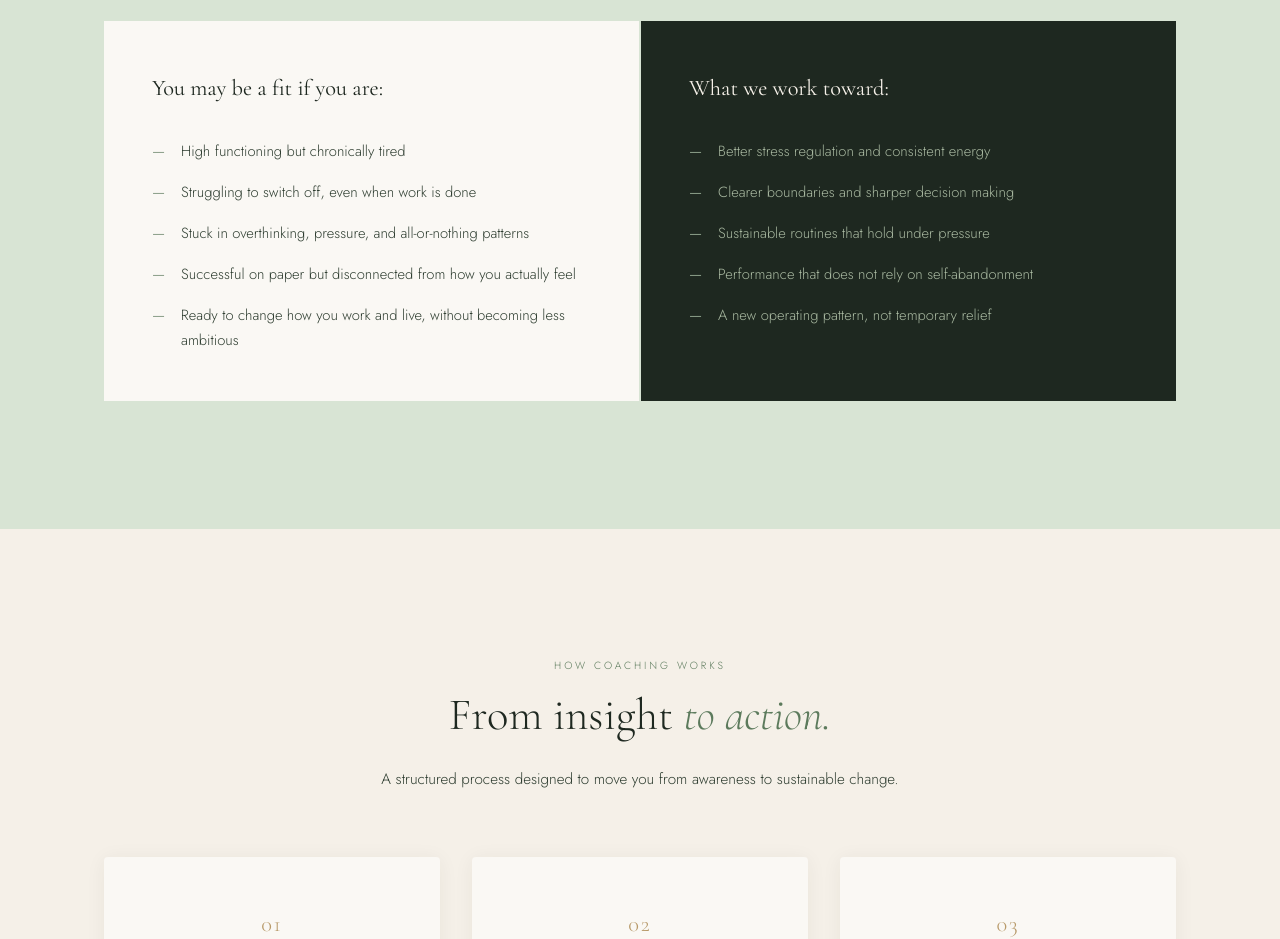
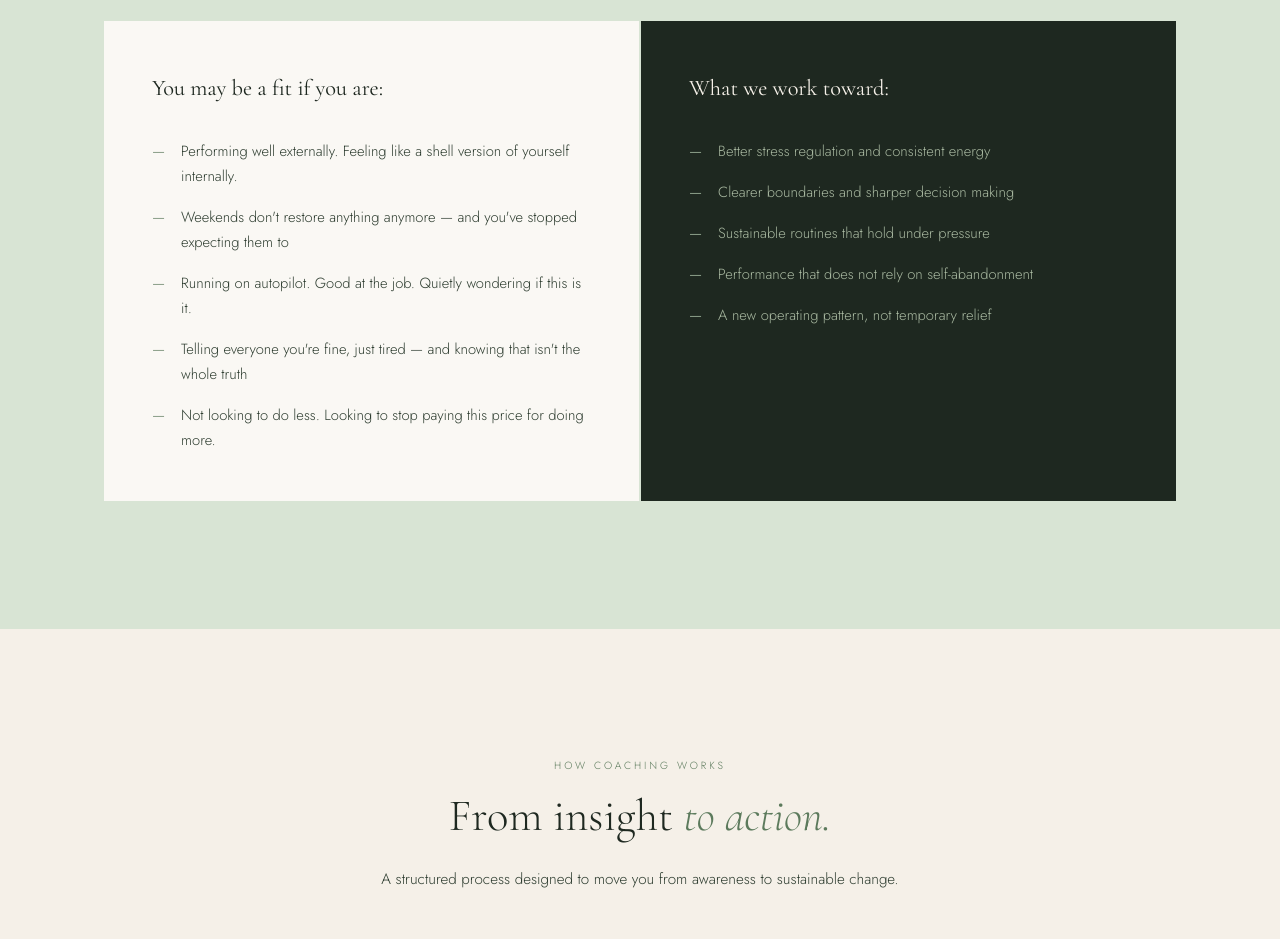
Before and after one commit to calmambition/Calm-ambition, a plain HTML site: page index.html in a window 1280 px wide. Shown: the part 4840-5779 px from the top of the page. Drawn offline with nearby package versions, Linux system fonts and the light colour scheme.

Commit message:
Update who this is for copy

```diff
--- a/index.html
+++ b/index.html
@@ -247,11 +247,11 @@
       <div class="reveal" style="background: var(--warm-white); padding: 3rem;">
         <h3 style="font-family: 'Cormorant Garamond', serif; font-size: 1.4rem; font-weight: 400; color: var(--dark); margin-bottom: 2rem;">You may be a fit if you are:</h3>
         <ul style="list-style: none; display: flex; flex-direction: column; gap: 1rem;">
-          <li style="font-size: 0.92rem; color: var(--charcoal); display: flex; gap: 1rem; align-items: flex-start;"><span style="color: var(--accent); flex-shrink:0;">—</span>High functioning but chronically tired</li>
-          <li style="font-size: 0.92rem; color: var(--charcoal); display: flex; gap: 1rem; align-items: flex-start;"><span style="color: var(--accent); flex-shrink:0;">—</span>Struggling to switch off, even when work is done</li>
-          <li style="font-size: 0.92rem; color: var(--charcoal); display: flex; gap: 1rem; align-items: flex-start;"><span style="color: var(--accent); flex-shrink:0;">—</span>Stuck in overthinking, pressure, and all-or-nothing patterns</li>
-          <li style="font-size: 0.92rem; color: var(--charcoal); display: flex; gap: 1rem; align-items: flex-start;"><span style="color: var(--accent); flex-shrink:0;">—</span>Successful on paper but disconnected from how you actually feel</li>
-          <li style="font-size: 0.92rem; color: var(--charcoal); display: flex; gap: 1rem; align-items: flex-start;"><span style="color: var(--accent); flex-shrink:0;">—</span>Ready to change how you work and live, without becoming less ambitious</li>
+          <li style="font-size: 0.92rem; color: var(--charcoal); display: flex; gap: 1rem; align-items: flex-start;"><span style="color: var(--accent); flex-shrink:0;">—</span>Performing well externally. Feeling like a shell version of yourself internally.</li>
+          <li style="font-size: 0.92rem; color: var(--charcoal); display: flex; gap: 1rem; align-items: flex-start;"><span style="color: var(--accent); flex-shrink:0;">—</span>Weekends don't restore anything anymore — and you've stopped expecting them to</li>
+          <li style="font-size: 0.92rem; color: var(--charcoal); display: flex; gap: 1rem; align-items: flex-start;"><span style="color: var(--accent); flex-shrink:0;">—</span>Running on autopilot. Good at the job. Quietly wondering if this is it.</li>
+          <li style="font-size: 0.92rem; color: var(--charcoal); display: flex; gap: 1rem; align-items: flex-start;"><span style="color: var(--accent); flex-shrink:0;">—</span>Telling everyone you're fine, just tired — and knowing that isn't the whole truth</li>
+          <li style="font-size: 0.92rem; color: var(--charcoal); display: flex; gap: 1rem; align-items: flex-start;"><span style="color: var(--accent); flex-shrink:0;">—</span>Not looking to do less. Looking to stop paying this price for doing more.</li>
         </ul>
       </div>
       <div class="reveal" style="background: var(--dark); padding: 3rem;">
```
